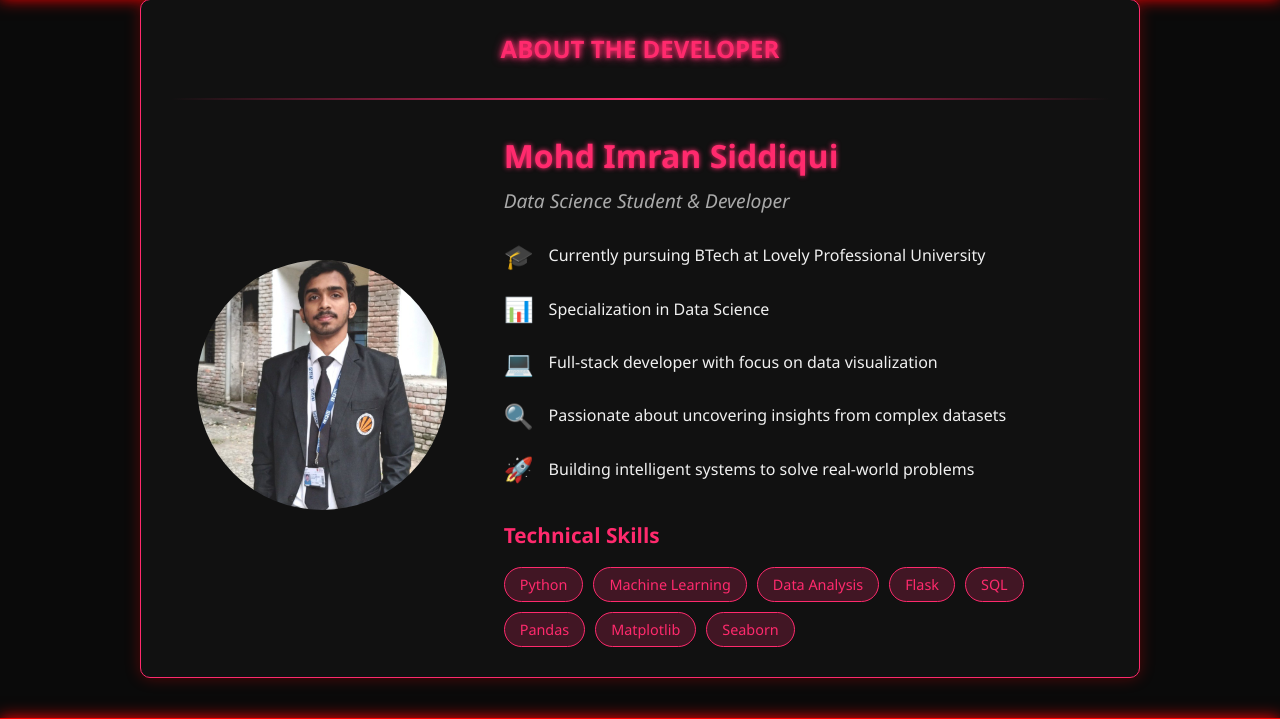
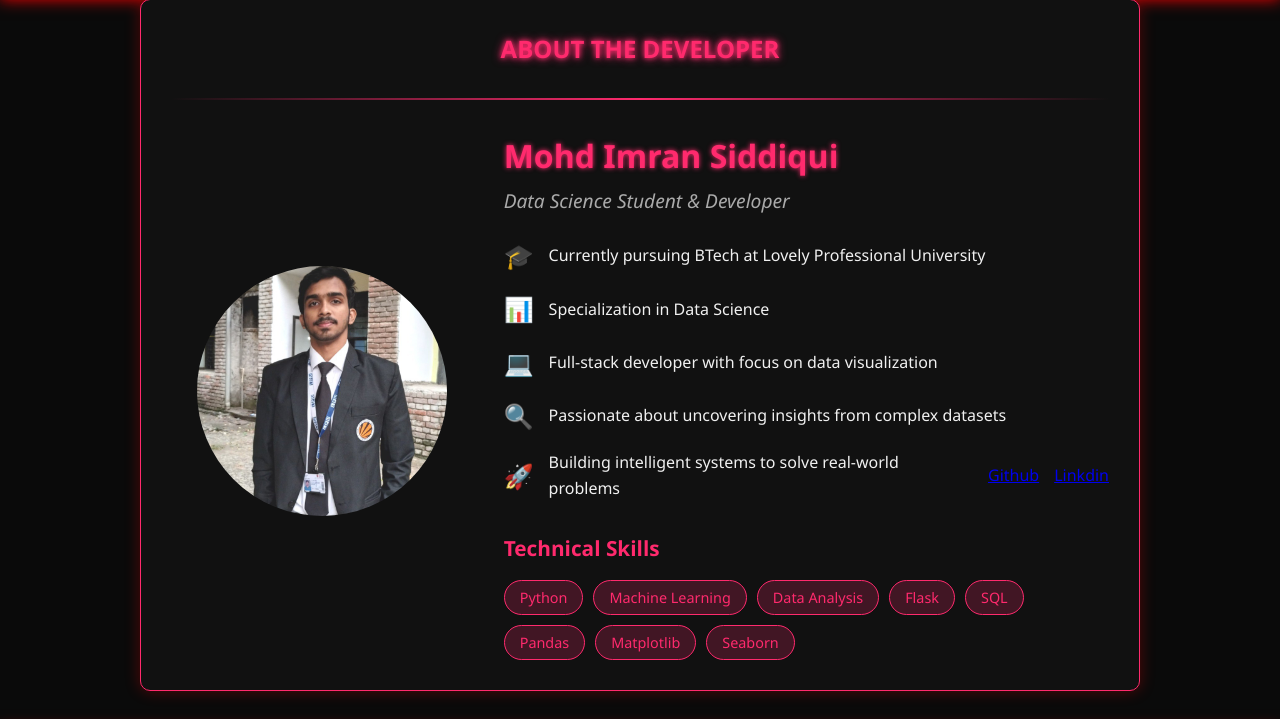
Before and after one commit to 786imran786/CrimeDashboard, a Flask app: page /about in a window 1280 px wide. Shown: the part 142-861 px from the top of the page. Run offline with Flask 3, Linux system fonts and the light colour scheme; some libraries are stand-ins or nearby versions.

Commit message:
Update about.html

```diff
--- a/templates/about.html
+++ b/templates/about.html
@@ -39,6 +39,8 @@
                         <div class="detail-item">
                             <span class="neon-icon">🚀</span>
                             <p>Building intelligent systems to solve real-world problems</p>
+                            <a href="https://github.com/786imran786/CrimeDashboard">Github</a>
+                            <a href="www.linkedin.com/in/imransiddiqui786">Linkdin</a>
                         </div>
                     </div>
 
```
